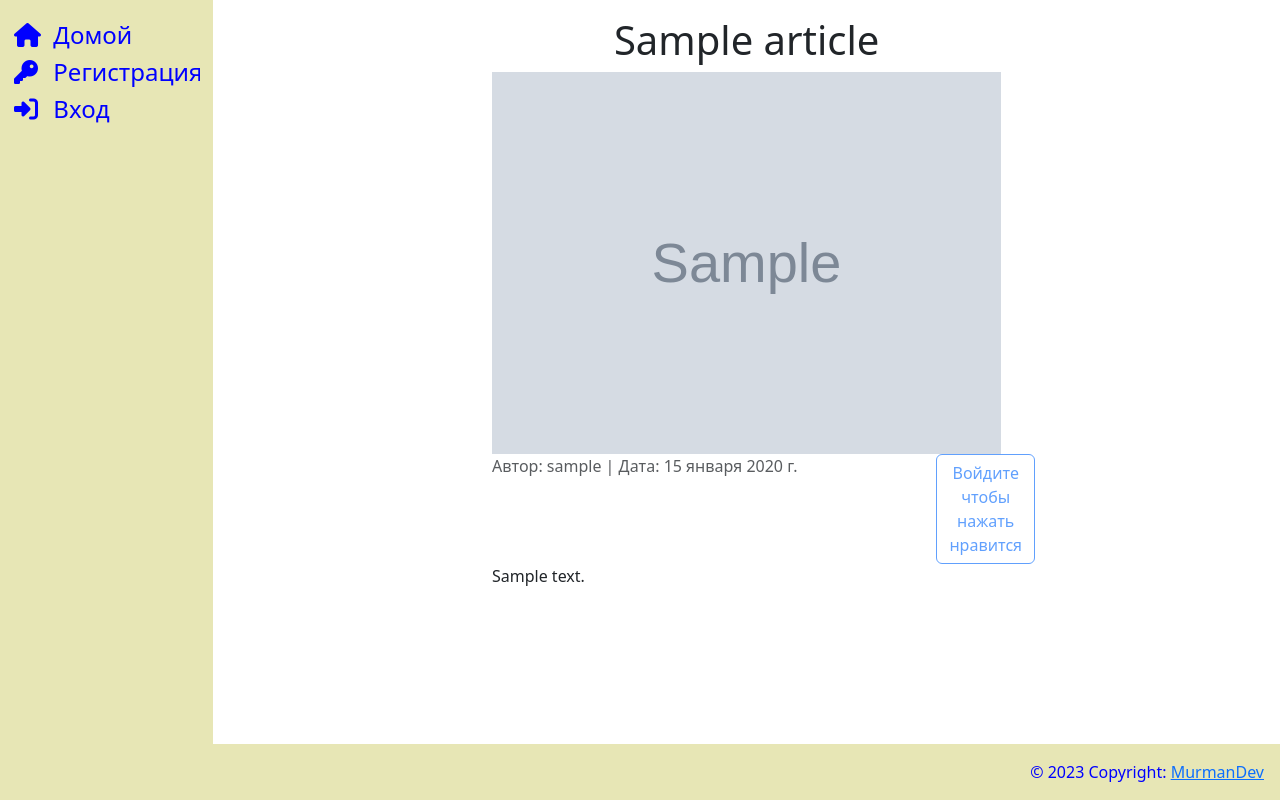
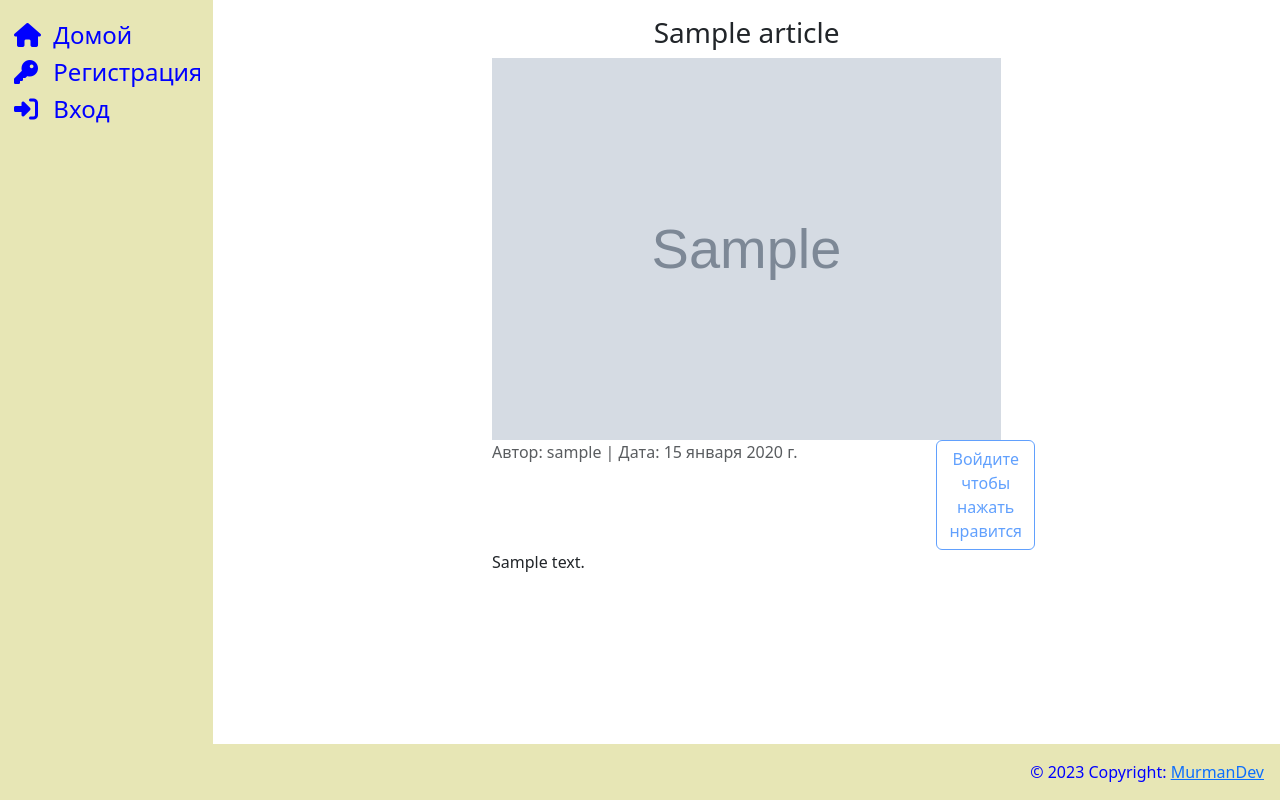
Before and after one commit to murmandev/dz-rtk, a Django app: page /1/ in a window 1280 px wide. Run offline with Django 4.2, Linux system fonts and the light colour scheme; tables that the repository leaves empty hold one stand-in row (values such as "Sample post"); grey boxes marked "Sample" are stand-in pictures; some libraries are stand-ins or nearby versions.

Commit message:
Поправил вёрстку DetailView

```diff
--- a/core/templates/core/detail.html
+++ b/core/templates/core/detail.html
@@ -4,7 +4,7 @@
 
 <div class="row">
     <div class="col-md-6 col-12 mx-md-auto mb-3 pb-2 mx-3 my-3">
-        <h1 class="text-center">{{ object.title }}</h1>
+        <h3 class="text-center">{{ object.title }}</h3>
 
         <img src="{{ object.image.url }}" class="card-img-top" alt="Что то пошло не так, изображения нет!">
 
--- a/users/templates/users/profile.html
+++ b/users/templates/users/profile.html
@@ -62,7 +62,4 @@
     </div>
 </div>
 
-
-    </div>
-</div>
 {% endblock content %}
```
